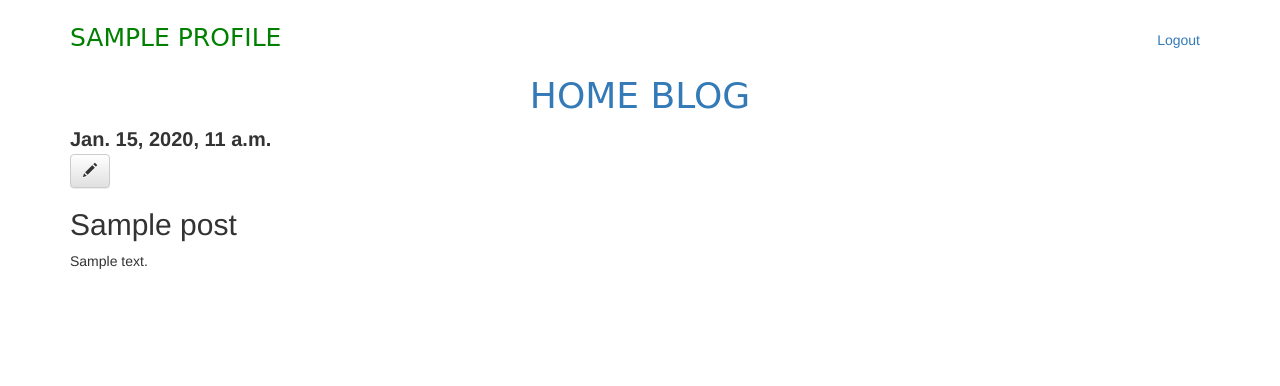
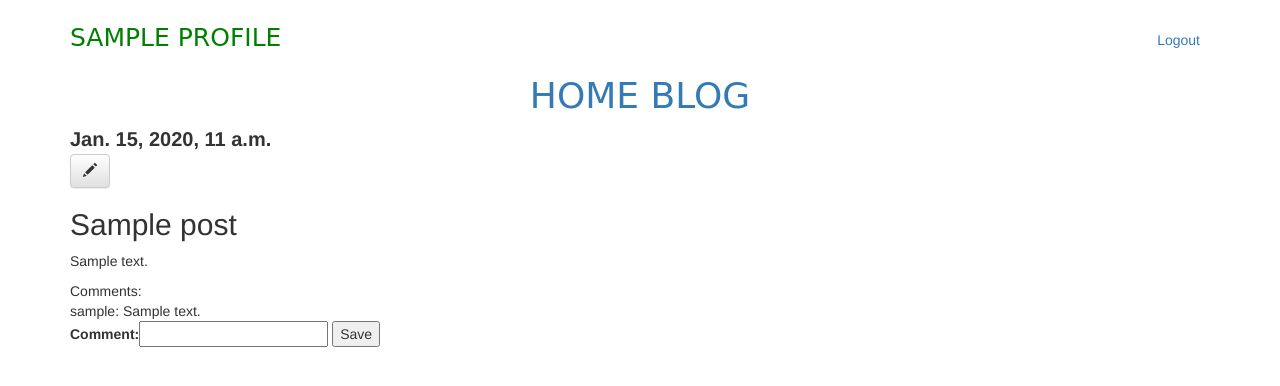
Before and after one commit to SubashPradhan/blog, a Django app: page /post/1 in a window 1280 px wide. Shown: the top 386 px of the page. Run offline with Django 3.2, Linux system fonts and the light colour scheme; a user stored in the database is signed in; tables that the repository leaves empty hold one stand-in row (values such as "Sample post"); some libraries are stand-ins or nearby versions.

Commit message:
REalational db for comment is ready working

```diff
--- a/blog/models.py
+++ b/blog/models.py
@@ -21,6 +21,7 @@ class Comment(models.Model):
     author = models.ForeignKey(settings.AUTH_USER_MODEL, on_delete=models.CASCADE)
     comment = models.CharField(max_length=700)
     created_date = models.DateTimeField(default=timezone.now)
+    post = models.ForeignKey(Post, on_delete=models.CASCADE, blank=True)
 
     def __str__(self):
         return self.comment
--- a/blog/templates/post_detail.html
+++ b/blog/templates/post_detail.html
@@ -16,4 +16,25 @@
   <h2>{{ post.title }}</h2>
   <p>{{ post.text|linebreaksbr }}</p>
 </div>
+<span>Comments:</span>
+{% for comment in comments %}
+{% if post.id == comment.post_id %}
+<div class="comment">
+  <span>{{comment.author}}:</span>
+  <span>{{comment}}</span>
+</div>
+{% endif %}
+{%  endfor %}
+{% if user.is_authenticated %}
+<div>
+  <form method='POST'>
+    {% csrf_token %}
+    {{form}}
+    <input type="submit" value="Save">
+  </form>
+</div>
+{%  endif %}
+
+
+
 {% endblock %}
--- a/blog/views.py
+++ b/blog/views.py
@@ -11,21 +11,24 @@ from .forms import PostForm, CommentForm
 def post_list(request):
     posts = Post.objects.filter(
         published_date__lte=timezone.now()).order_by('published_date')
+    return render(request, 'post_list.html', {'posts': posts})
+
+
+def post_detail(request, pk):
+    post = get_object_or_404(Post, pk=pk)
     comments = Comment.objects.all()
+    post = get_object_or_404(Post, pk=pk)
     if request.method == "POST":
         form = CommentForm(request.POST)
         if form.is_valid():
-            comment = form.save(commit=False)
-            comment.author = request.user
-            comment.save()
-            return redirect('/')
+          comment = form.save(commit=False)
+          comment.author = request.user
+          comment.post = post
+          comment.save()
+          return redirect('post_detail', pk=post.pk)
     else:
       form = CommentForm()
-    return render(request, 'post_list.html', {'posts': posts, 'comments': comments, 'form' : form})
-
-def post_detail(request, pk):
-    post = get_object_or_404(Post, pk=pk)
-    return render(request, 'post_detail.html', {'post': post})
+    return render(request, 'post_detail.html', {'form': form, 'post': post, 'comments': comments})
 
 
 def post_new(request):
@@ -61,7 +64,8 @@ def register(request):
     if request.method == 'POST':
         form = UserCreationForm(request.POST)
         if form.is_valid():
-            return redirect('/')
+            user = form.save()
+        return redirect('/')
     else:
         form = UserCreationForm()
         return render(request, 'registration/register.html', {'form': form})
@@ -72,8 +76,3 @@ def profile(request):
     user = request.user
     mypost = Post.objects.filter(author=user).order_by('published_date')
     return render(request, 'profile.html', {'mypost': mypost})
-
-
-def post_comment(request):
-    form = CommentForm()
-    return render(request, 'post_list.html', {'form' : form})
```
Also changed, not shown: blog/templates/post_list.html (+0 -18 lines), blog/migrations/0001_initial.py, blog/migrations/0002_auto_20191012_1348.py, blog/migrations/0002_comments.py (deleted), blog/migrations/0003_auto_20191011_1857.py (deleted), blog/migrations/0004_auto_20191011_1931.py (deleted), blog/migrations/0005_auto_20191011_2043.py (deleted). Lines whose indentation alone changed are shown as unchanged.
